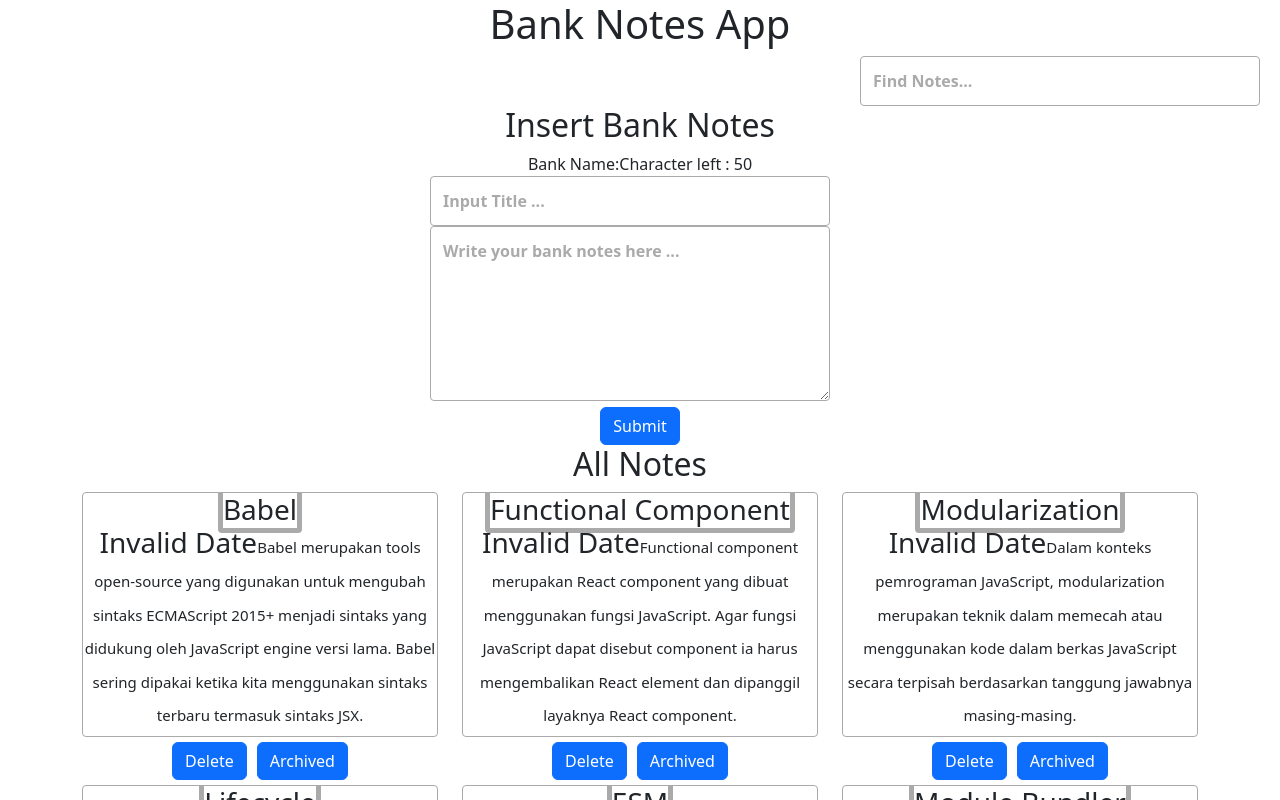
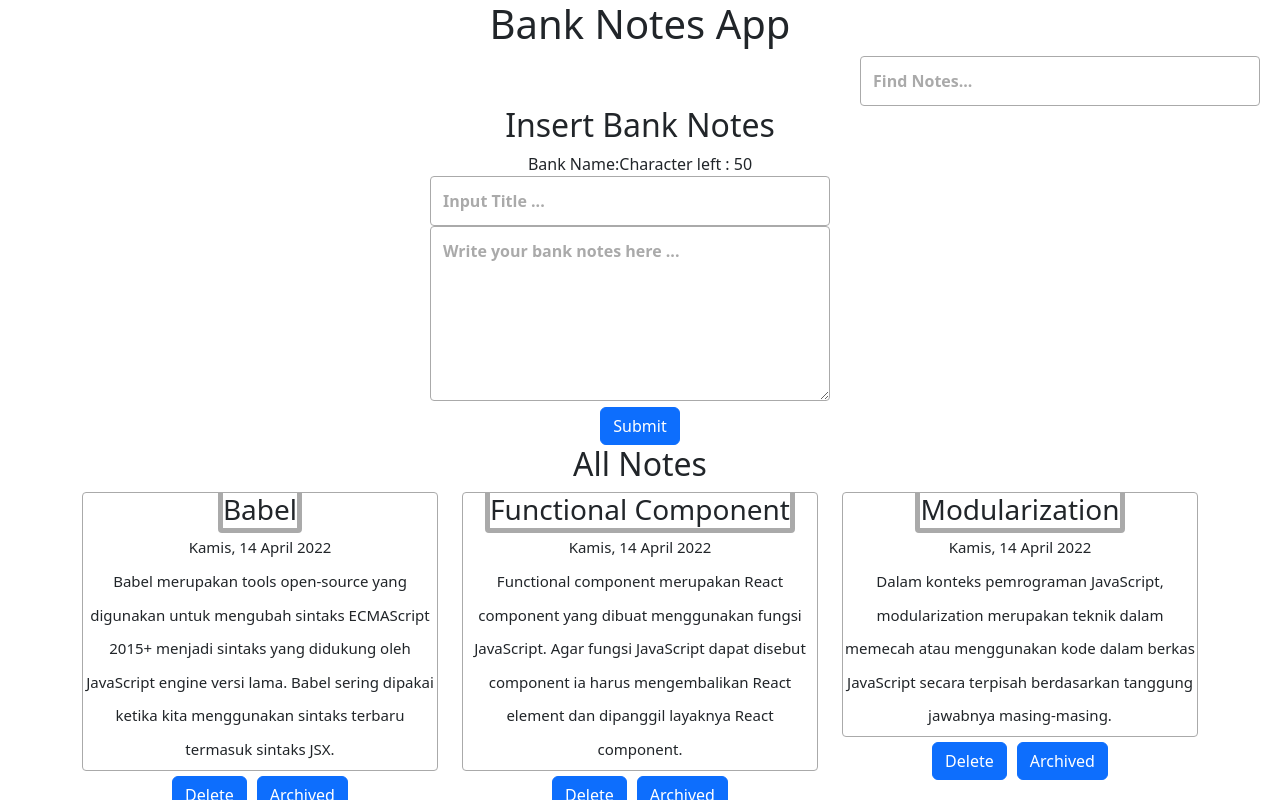
Before and after one commit to hegifebrianto/bank-notes-app, a React (Create React App) app: page / in a window 1280 px wide. Shown: the top 800 px of the page. Built offline with nearby package versions, Linux system fonts and the light colour scheme.

Commit message:
add-convert-to int

```diff
--- a/src/components/InsertNotesComponent.js
+++ b/src/components/InsertNotesComponent.js
@@ -15,8 +15,6 @@ function InsertNotes({ setNotes }) {
     };
     const currentDate = new Date();  // Current date and time
     const dateAsInteger = convertDateToInteger(currentDate);
-
-    console.log(dateAsInteger,'dateAsInteger');
     const onSubmitHandler = (event) => {
         event.preventDefault();
         const timestamp = new Date().toISOString();
--- a/src/components/NoteItemComponent.js
+++ b/src/components/NoteItemComponent.js
@@ -2,7 +2,7 @@ import React from 'react'
 import NoteItemContent from './NoteItemContent';
 import NoteItemAction from './NoteItemActionComponent';
 
-function NoteItem({ id, title, body, createAt, archived, action }) {
+function NoteItem({ id, title, body, createdAt, archived, action }) {
     const onDeleteNote = (item) => {
         action((notes) => notes.filter((note) => note.id !== item));
     };
@@ -22,7 +22,7 @@ function NoteItem({ id, title, body, createAt, archived, action }) {
             <NoteItemContent
                 title={title}
                 body={body}
-                createAt={createAt}
+                createdAt={createdAt}
                 archived={archived}
                 action={action}
             />
--- a/src/components/NoteItemContent.js
+++ b/src/components/NoteItemContent.js
@@ -1,14 +1,15 @@
 import React from 'react'
 import { showFormattedDate } from '../data/Data'
 
-function NoteItemContent({ title, body, createAt }) {
+function NoteItemContent({ title, body, createdAt }) {
   return (
       <div className="">
         <div className="note-item">
           <h3 className="header-item text-align-center">
             <span className="title-item">{title}</span>
             <br></br>
-            <span className="date-item">{showFormattedDate(createAt)}</span>
+            <span className="body-item">{showFormattedDate(createdAt)}</span>
+            <br></br>
             <span className="body-item">{body}</span>
           </h3>
         </div>
```
